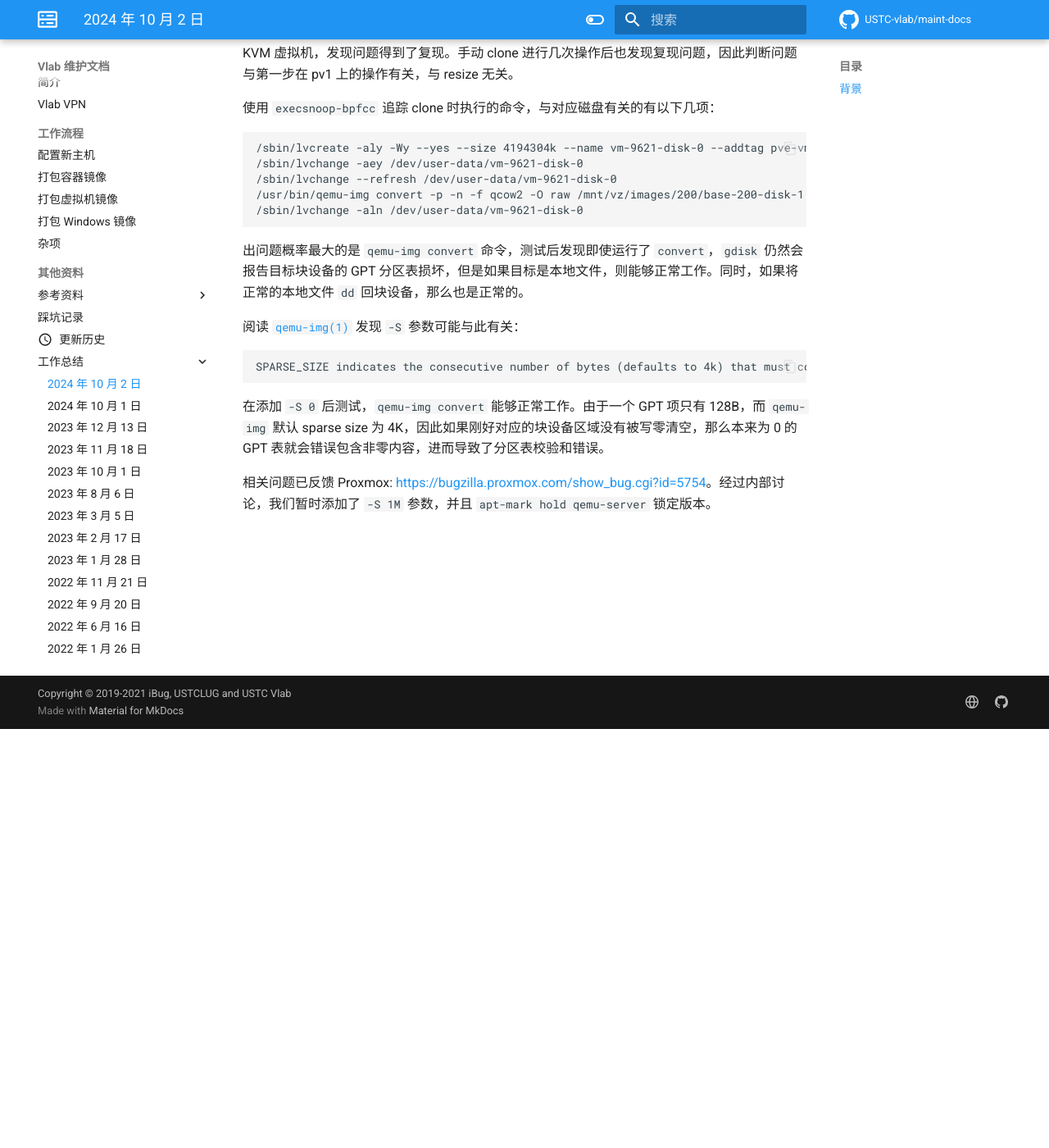
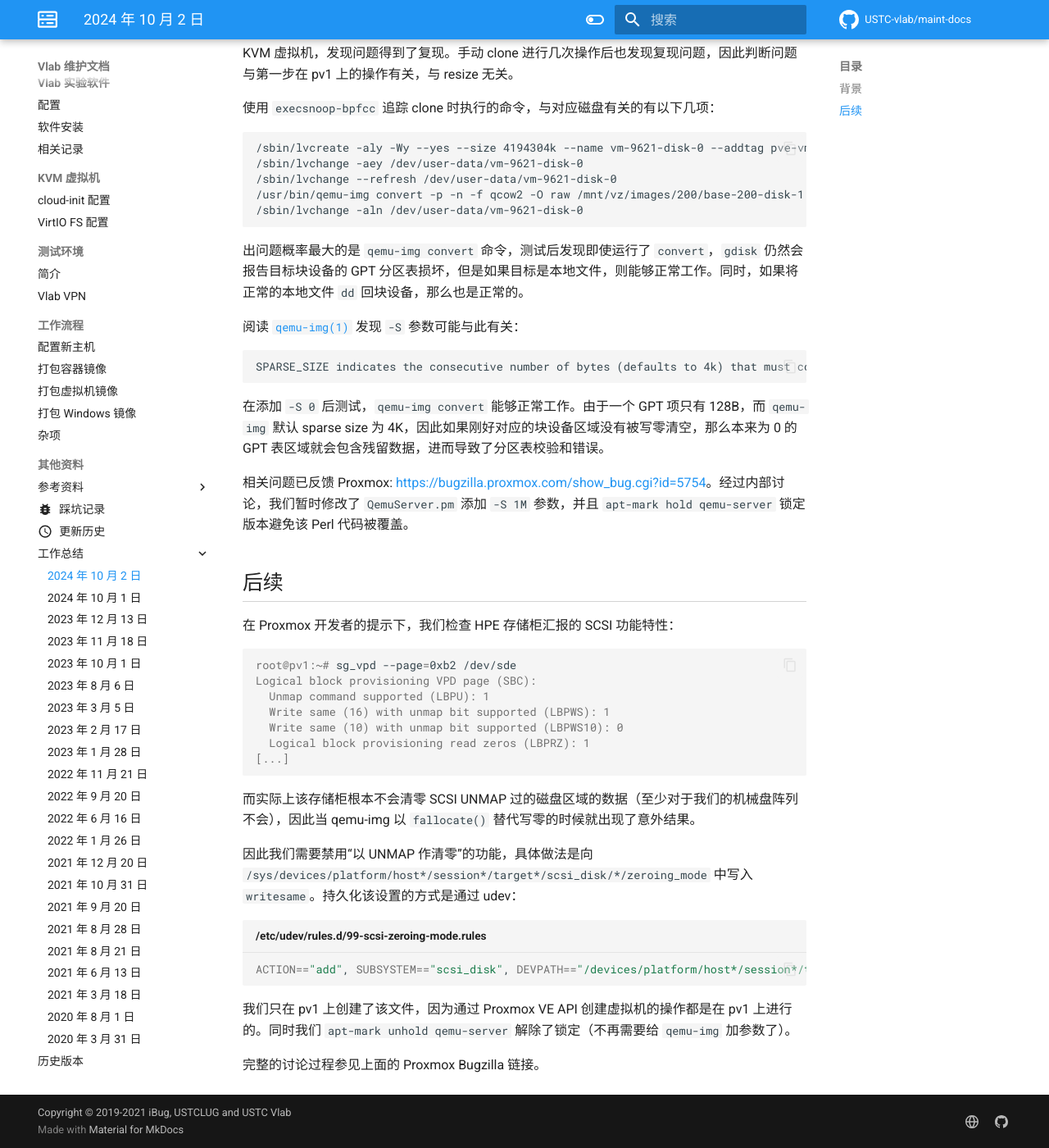
Before and after one commit to USTC-vlab/maint-docs, an MkDocs documentation site: the page built from docs/records/2024-10-02.md, in a window 1280 px wide and 1400 px high, scrolled down 511 px. Shown: the whole window at 82% size. Built offline with MkDocs 1.6.1 and Material for MkDocs 9.7.7, drawn with Linux system fonts in a browser that asks for light colours; comment, search, counter and statistics services are not loaded.

Commit message:
traps: Add HPE SAN box SCSI UNMAP issue

````diff
--- a/docs/records/2024-10-02.md
+++ b/docs/records/2024-10-02.md
@@ -31,6 +31,33 @@
 SPARSE_SIZE indicates the consecutive number of bytes (defaults to 4k) that must contain only zeros for qemu-img to create a sparse image during conversion. If SPARSE_SIZE is 0, the source will not be scanned for unallocated or zero sectors, and the destination image will always be fully allocated.
 ```
 
-在添加 `-S 0` 后测试，`qemu-img convert` 能够正常工作。由于一个 GPT 项只有 128B，而 `qemu-img` 默认 sparse size 为 4K，因此如果刚好对应的块设备区域没有被写零清空，那么本来为 0 的 GPT 表就会错误包含非零内容，进而导致了分区表校验和错误。
+在添加 `-S 0` 后测试，`qemu-img convert` 能够正常工作。由于一个 GPT 项只有 128B，而 `qemu-img` 默认 sparse size 为 4K，因此如果刚好对应的块设备区域没有被写零清空，那么本来为 0 的 GPT 表区域就会包含残留数据，进而导致了分区表校验和错误。
 
-相关问题已反馈 Proxmox: <https://bugzilla.proxmox.com/show_bug.cgi?id=5754>。经过内部讨论，我们暂时添加了 `-S 1M` 参数，并且 `apt-mark hold qemu-server` 锁定版本。
+相关问题已反馈 Proxmox: <https://bugzilla.proxmox.com/show_bug.cgi?id=5754>。经过内部讨论，我们暂时修改了 `QemuServer.pm` 添加 `-S 1M` 参数，并且 `apt-mark hold qemu-server` 锁定版本避免该 Perl 代码被覆盖。
+
+## 后续
+
+在 Proxmox 开发者的提示下，我们检查 HPE 存储柜汇报的 SCSI 功能特性：
+
+```console
+
+root@pv1:~# sg_vpd --page=0xb2 /dev/sde
+Logical block provisioning VPD page (SBC):
+  Unmap command supported (LBPU): 1
+  Write same (16) with unmap bit supported (LBPWS): 1
+  Write same (10) with unmap bit supported (LBPWS10): 0
+  Logical block provisioning read zeros (LBPRZ): 1
+[...]
+```
+
+而实际上该存储柜根本不会清零 SCSI UNMAP 过的磁盘区域的数据（至少对于我们的机械盘阵列不会），因此当 qemu-img 以 `fallocate()` 替代写零的时候就出现了意外结果。
+
+因此我们需要禁用“以 UNMAP 作清零”的功能，具体做法是向 `/sys/devices/platform/host*/session*/target*/scsi_disk/*/zeroing_mode` 中写入 `writesame`。持久化该设置的方式是通过 udev：
+
+```shell title="/etc/udev/rules.d/99-scsi-zeroing-mode.rules"
+ACTION=="add", SUBSYSTEM=="scsi_disk", DEVPATH=="/devices/platform/host*/session*/target*/scsi_disk/*", ATTR{zeroing_mode}="writesame"
+```
+
+我们只在 pv1 上创建了该文件，因为通过 Proxmox VE API 创建虚拟机的操作都是在 pv1 上进行的。同时我们 `apt-mark unhold qemu-server` 解除了锁定（不再需要给 `qemu-img` 加参数了）。
+
+完整的讨论过程参见上面的 Proxmox Bugzilla 链接。
--- a/docs/traps.md
+++ b/docs/traps.md
@@ -1,3 +1,7 @@
+---
+icon: material/bug
+---
+
 # 踩坑记录
 
 ## Proxmox VE
@@ -26,9 +30,9 @@
 
 ### Migrate 提示 `ERROR: migration aborted (duration 00:00:00): CT is locked (migrate)`
 
-容器：`pct unlock <ID 号>`
+容器：`pct unlock <ID>`
 
-虚拟机：`qm unlock <ID 号>`
+虚拟机：`qm unlock <ID>`
 
 !!! warning "HA 注意事项"
 
@@ -463,6 +467,12 @@
 # pct list | awk '$2=="running"{print $1}' | xargs -I xxx pct exec xxx -- bash -c 'echo xxx && [ ! -f "/etc/systemd/system/logrotate.timer.d/vlab.conf" ] && mkdir -p /etc/systemd/system/logrotate.timer.d && echo -e "[Timer]\nRandomizedDelaySec=3h" > /etc/systemd/system/logrotate.timer.d/vlab.conf && systemctl daemon-reload'
 ```
 
+### 新建的虚拟机随机出现 GPT 分区表损坏
+
+这个问题困扰了我们很久，根本原因是 HPE 的 SAN 汇报其会对通过 SCSI UNMAP 命令释放的块进行清零处理，但实际上并不会，导致 `qemu-img convert` 往新建的 LVM 写入镜像时跳过了清零操作，而未清零的残余数据导致了 GPT 分区表损坏。
+
+排查过程和解决方法详见 [2024 年 10 月 2 日的工作记录](records/2024-10-02.md)。
+
 ## Web 及用户界面
 
 ### 创建虚拟机出现 Connection aborted, RemoteDisconnected('Remote end closed connection without response')
````
